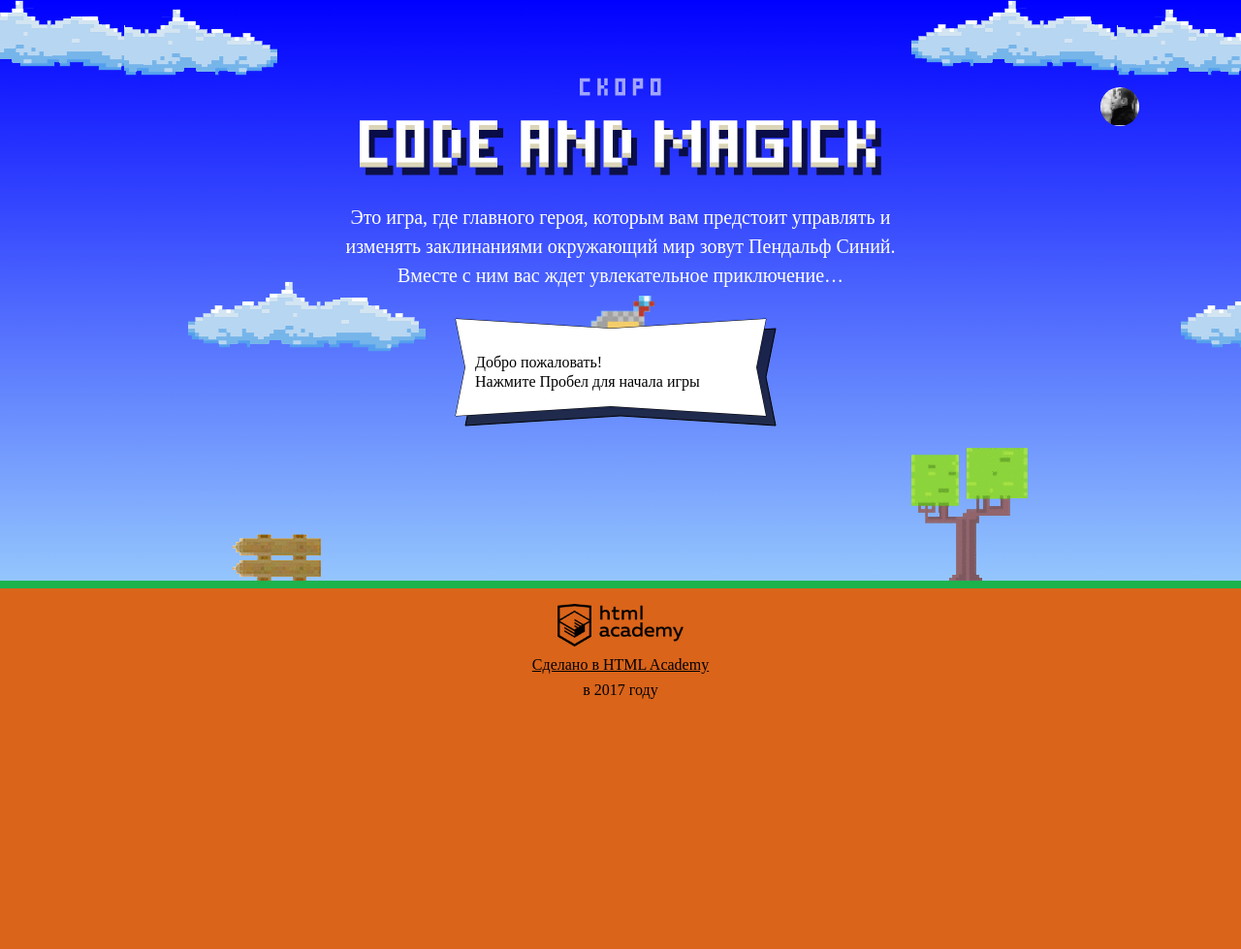
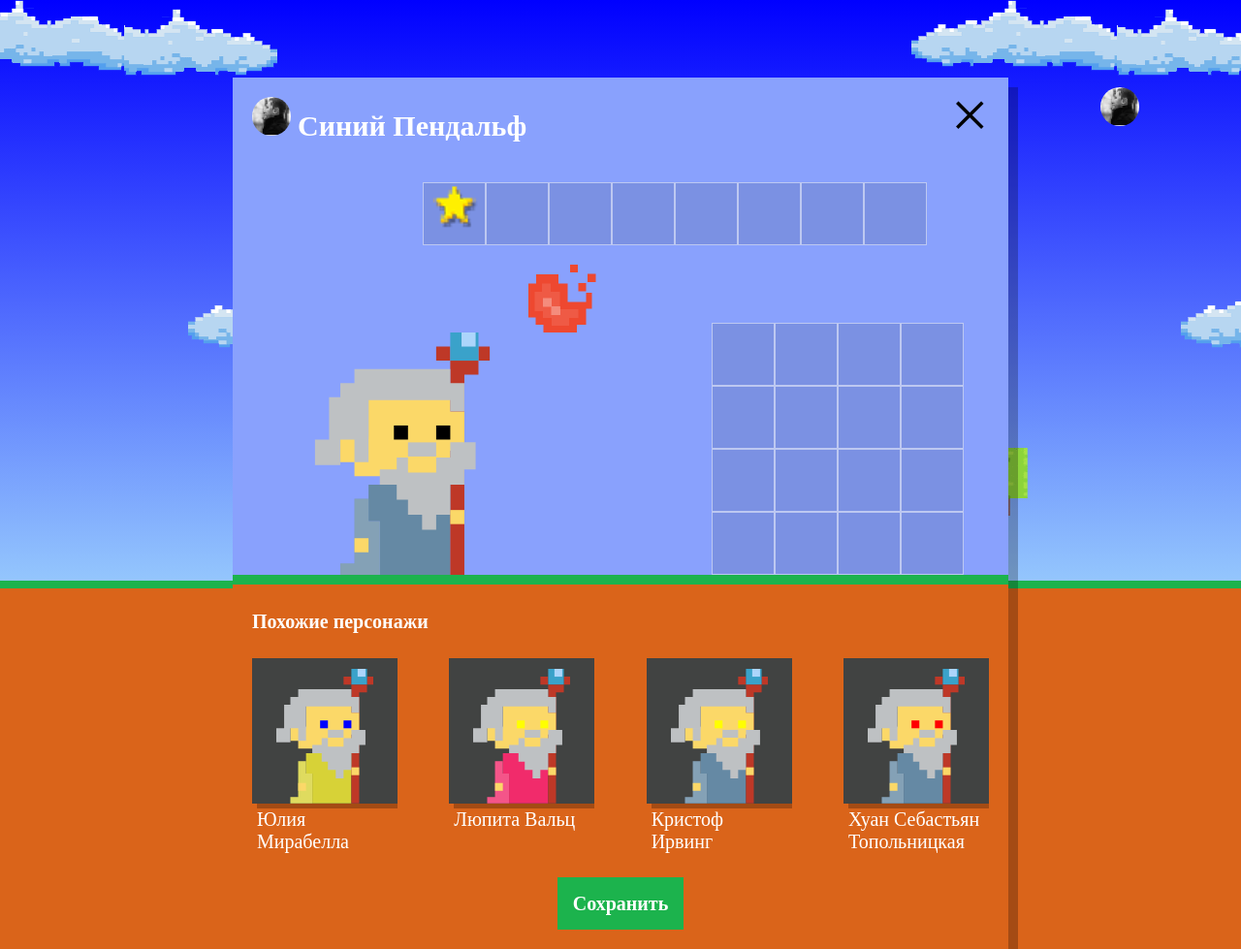
Before and after one commit to annaraulets/870333-code-and-magick-18, a website: page index.html in a window 1280 px wide. Shown: the whole page at 97% size. Before the commit the page ends 800 px from the top, so only its background shows below. Drawn offline with Linux system fonts and the light colour scheme; a web font is replaced by a local one.

Commit message:
Задание 3. Учебный проект. нас орда

```diff
--- a/index.html
+++ b/index.html
@@ -213,7 +213,7 @@
 </script>
 
 <script src="js/stat.js"></script>
-
+<script src="js/setup.js"></script>
 <script src="js/game.js"></script>
 
 </body>
--- /dev/null
+++ b/js/setup.js
@@ -0,0 +1,68 @@
+'use strict';
+
+// Функция которая возвращает рандомный элемент из массива
+var randomElement = function (a) {
+  var i = Math.floor(Math.random() * a.length);
+  return a[i];
+};
+
+// Массивы
+var wizardNames = ['Иван', 'Хуан Себастьян', 'Мария', 'Кристоф', 'Виктор', 'Юлия', 'Люпита', 'Вашингтон'];
+var wizardSurnames = ['да Марья', 'Верон', 'Мирабелла', 'Вальц', 'Онопко', 'Топольницкая', 'Нионго', 'Ирвинг'];
+var coatColors = ['rgb(101, 137, 164)', 'rgb(241, 43, 107)', 'rgb(146, 100, 161)',
+  'rgb(56, 159, 117)', 'rgb(215, 210, 55)', 'rgb(0, 0, 0)'];
+var eyesColors = ['black', 'red', 'blue', 'yellow', 'green'];
+
+// Функция которая возвращает рандомного Визарда
+var randomWizard = function () {
+  return {
+    name: randomElement(wizardNames) + ' ' + randomElement(wizardSurnames),
+    coatColor: randomElement(coatColors),
+    eyesColor: randomElement(eyesColors)
+  };
+};
+
+// Функция создает массив Визардов
+var createWizardsData = function () {
+  return [
+    randomWizard(),
+    randomWizard(),
+    randomWizard(),
+    randomWizard()];
+};
+
+// Функция принимает JS-обьект с Визардом и возвращает в DOM-элемент (html)
+var renderWizard = function (wizardData) {
+  var similarWizardTemplate = document.querySelector('#similar-wizard-template')
+    .content
+    .querySelector('.setup-similar-item');
+
+  var wizardElement = similarWizardTemplate.cloneNode(true);
+  wizardElement.querySelector('.setup-similar-label').textContent = wizardData.name;
+  wizardElement.querySelector('.wizard-coat').style.fill = wizardData.coatColor;
+  wizardElement.querySelector('.wizard-eyes').style.fill = wizardData.eyesColor;
+
+  return wizardElement;
+};
+
+// Функция принимает массив JS-обьектов Визардов и отображает на странице
+var displayWizards = function (wizardsData) {
+  var fragment = document.createDocumentFragment();
+
+  for (var i = 0; i < wizardsData.length; i++) {
+    var wizardElement = renderWizard(wizardsData[i]); // превращает JS-обьект(элемент) визарда в DOM-элемент
+    fragment.appendChild(wizardElement);
+  }
+
+  var similarListElement = document.querySelector('.setup-similar-list');
+  similarListElement.appendChild(fragment);
+};
+
+// Убираем класс hidden у html-элемента
+var userDialog = document.querySelector('.setup');
+userDialog.classList.remove('hidden');
+
+// Главная программа. createWizardsData() - возвращает массив визардов, сразу передаем его в displayWizards для отображения
+displayWizards(createWizardsData());
+
+document.querySelector('.setup-similar').classList.remove('hidden');
```
